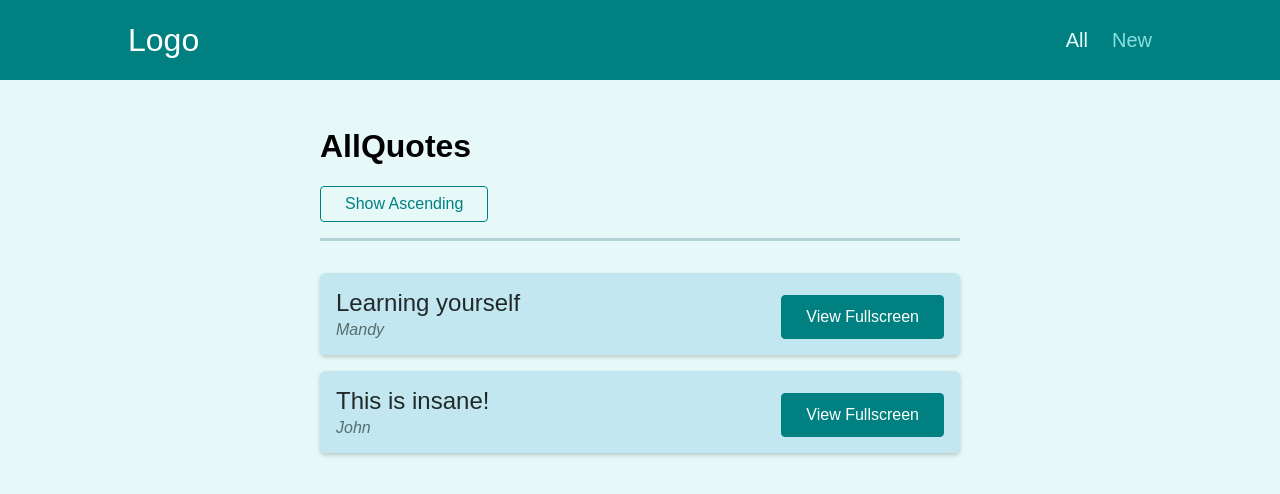
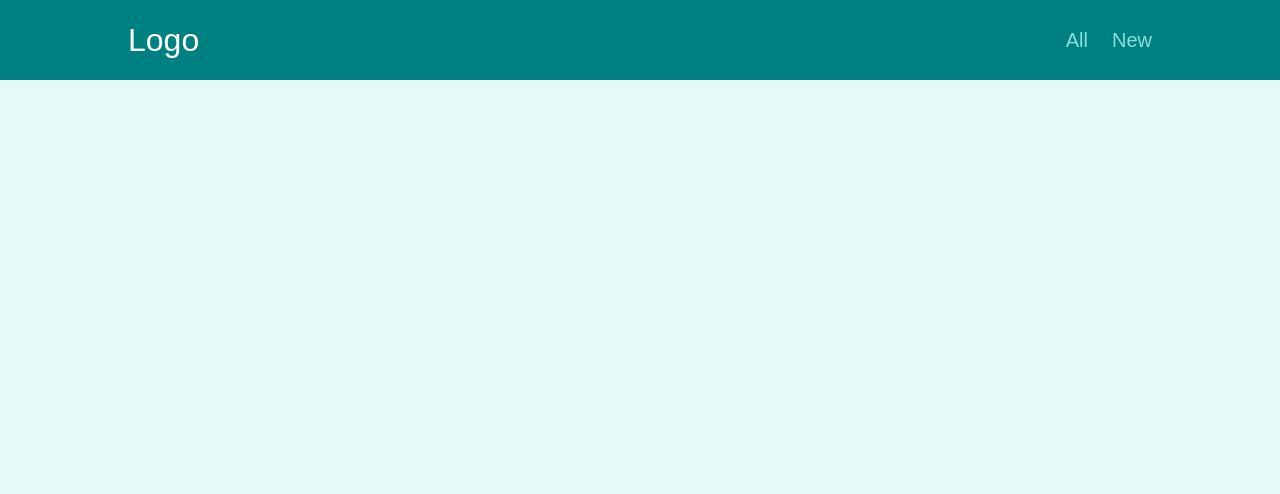
Before and after one commit to GeorgeCheng1023/07-react-router, a React (Create React App) app: page / in a window 1280 px wide. Before the commit this address led to /quote. Shown: the top 494 px of the page. Built offline with nearby package versions, Linux system fonts and the light colour scheme.

Commit message:
fix: v6 Routes

```diff
--- a/src/App.js
+++ b/src/App.js
@@ -1,5 +1,5 @@
 
-import {Route, Redirect, Switch} from 'react-router-dom';
+import {Route, Navigate, Routes} from 'react-router-dom';
 import AllQuotes from './pages/AllQuotes'
 import NewQuotes from './pages/NewQuotes'
 import QuoteDetail from './pages/QuoteDetail'
@@ -8,27 +8,13 @@ import Layout from './components/layout/Layout'
 function App() {
   return (
     <Layout>
-      <Switch>
-      <Route path="/" exact>
-        <Redirect to="/quote"/>
-      </Route>
-
-      <Route path="/quote" exact>
-        <AllQuotes/>
-      </Route>
-
-      <Route path="/quote/:quoteID">
-        <QuoteDetail/>
-      </Route>
-
-      <Route path="/new" exact >
-        <NewQuotes/>
-      </Route>
-
-      <Route path="*">
-        <NotFound/>
-      </Route>
-      </Switch>
+      <Routes>
+      <Route path="/" elements={<Navigate to="/quote"/>}/>
+      <Route path="/quote" elements={<AllQuotes />}/>
+      <Route path="/quote/:quoteID" elements={<QuoteDetail/>}/>
+      <Route path="/new" elements={<NewQuotes />}/>
+      <Route path="*" elements={<NotFound />}/>
+      </Routes>
     </Layout>
   );
 }
--- a/src/components/layout/MainNavigation.js
+++ b/src/components/layout/MainNavigation.js
@@ -10,10 +10,10 @@ const MainNavigation = props => {
         <nav className={classes.nav}>
           <ul>
             <li>
-              <NavLink to="/quote" activeClassName={classes.active}>All</NavLink>
+              <NavLink to="/quote" className={(navData => navData.isActive) ? 'active' : ''}>All</NavLink>
             </li>
             <li>
-              <NavLink to="/new" activeClassName={classes.active}>New</NavLink>
+              <NavLink to="/new" className={(navData => navData.isActive) ? 'active' : ''}>New</NavLink>
             </li>
           </ul>
         </nav>
--- a/src/pages/QuoteDetail.js
+++ b/src/pages/QuoteDetail.js
@@ -1,4 +1,4 @@
-import {Link, Route, useParams, useRouteMatch} from 'react-router-dom'
+import {Link, Route, useParams, useRouteMatch, Routes} from 'react-router-dom'
 import Comments from '../components/comments/Comments'
 import HighlightedQuote from '../components/quotes/HighlightedQuote'
 
@@ -16,6 +16,7 @@ const QuoteDetail = props => {
     <>
       <HighlightedQuote text={foundQuote.text} author={foundQuote.author}/>
       <Link className="btn" to='/quote'>Back to All Quote</Link>
+      <Routes>
       <Route path={match.path}>
         <div className='centered'>
           <Link className="btn--flat" to={`${match.url}/comments`}>
@@ -26,6 +27,7 @@ const QuoteDetail = props => {
         <Route path={`${match.path}/comments`} >
           <Comments/>
         </Route>
+        </Routes>
 
     </>
     )
```
